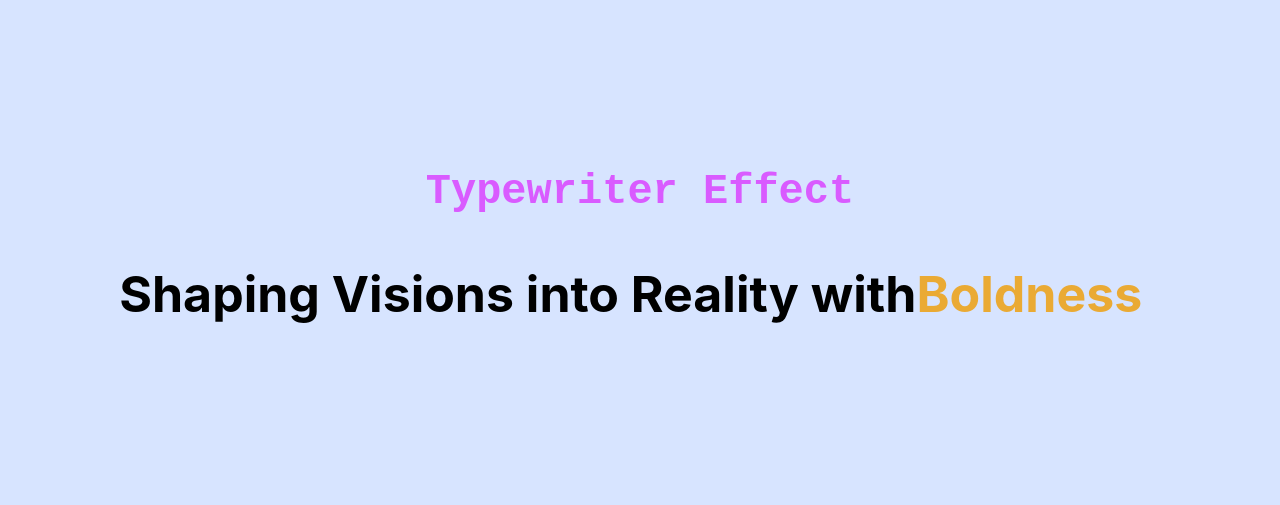
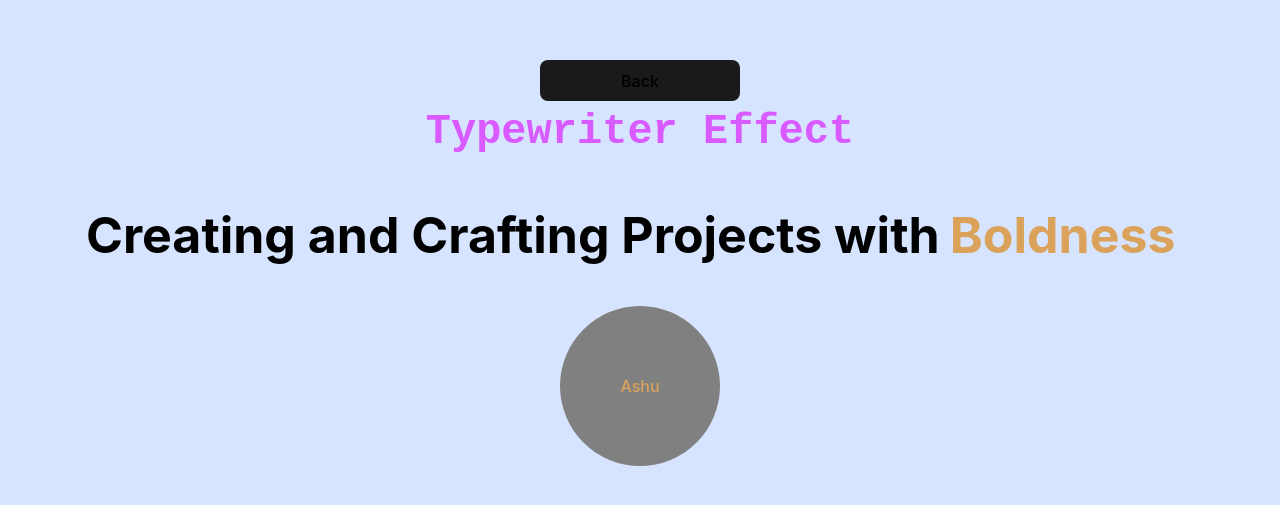
Before and after one commit to AshutoshNagrale/React_Clips, a React (Vite) app: page /typewriter in a window 1280 px wide. Shown: the part 137-642 px from the top of the page. Built offline with nearby package versions, Linux system fonts and the light colour scheme.

Commit message:
typing effect

```diff
--- a/src/App.jsx
+++ b/src/App.jsx
@@ -60,7 +60,7 @@ function App() {
       done: false,
     },
     {
-      linkTopic: "TypeWriter Effect",
+      linkTopic: "TypeWriter Effect & Magnnetic Button",
       to: "typewriter",
       done: true,
     },
--- a/src/pages/typewriter/Typewriter.jsx
+++ b/src/pages/typewriter/Typewriter.jsx
@@ -2,12 +2,14 @@ import React, { useEffect } from "react";
 import "./typewriter.css";
 import { gsap } from "gsap";
 import { TextPlugin } from "gsap/TextPlugin";
+import Navbar from "../navbar/Navbar";
+
+gsap.registerPlugin(TextPlugin);
 
 const Typewriter = () => {
   const words = ["Boldness", "Clarity", "Originality", "Precision"];
 
   useEffect(() => {
-    gsap.registerPlugin(TextPlugin);
     // Main Timeline
     let mainTimeline = gsap.timeline({
       repeat: -1,
@@ -58,12 +60,19 @@ const Typewriter = () => {
 
   return (
     <div className="typeContainer">
+      <Navbar />
       <p>Typewriter Effect</p>
       <h1>
-        Shaping Visions into Reality with
+        <>Creating and Crafting Projects with</>
         <span id="typewriter"></span>
         <span id="cursor">|</span>
       </h1>
+
+      <button className="magneto">
+        <span className="magneto-text">Ashu</span>
+      </button>
+
+      <div className="debugger"></div>
     </div>
   );
 };
--- a/src/pages/typewriter/typewriter.css
+++ b/src/pages/typewriter/typewriter.css
@@ -17,19 +17,22 @@
   font-weight: 600;
   font-family: "Courier New", Courier, monospace;
 }
-
+#typewriter {
+  padding-left: 10px;
+}
 .typeContainer h1 {
   font-size: 50px;
   color: rgb(0, 0, 0);
 }
 
 .typeContainer span {
-  color: rgb(234, 170, 52);
+  color: #daa25a;
 }
 
 #cursor {
   /* animation: cursor-blink 1.2s infinite steps(1) ease-in-out; */
 }
+
 @keyframes cursor-blink {
   0%,
   100% {
@@ -40,3 +43,14 @@
     opacity: 1;
   }
 }
+
+/*------------- Magnetic Button -------------*/
+
+.magneto {
+  width: 10rem;
+  height: 10rem;
+  border-radius: 50%;
+  border: none;
+  background-color: gray;
+  color: white;
+}
```
